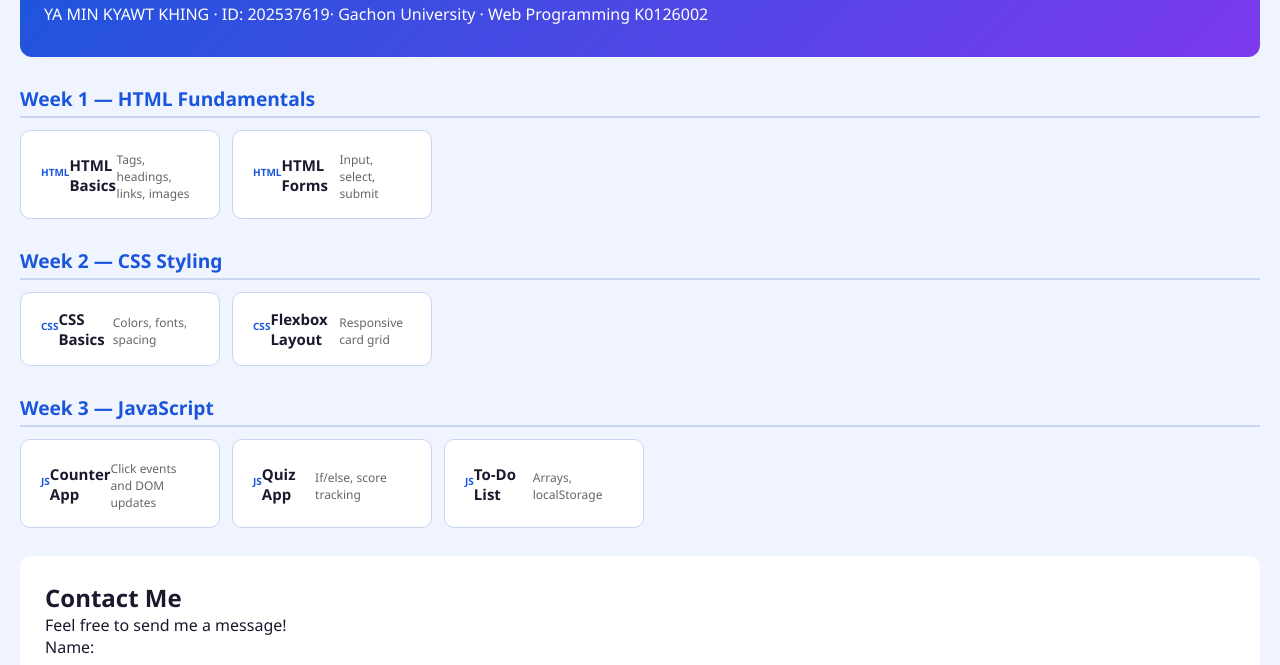
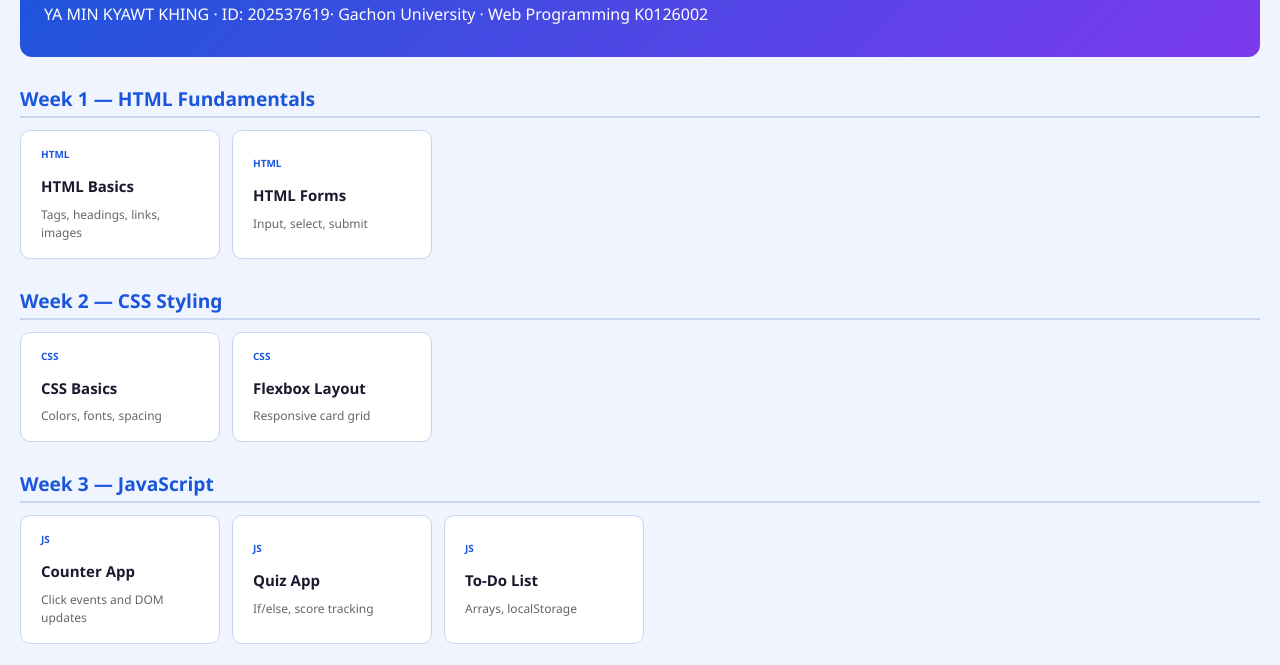
Before and after one commit to yaminkywatkhaing1422001-create/week1, a plain HTML site: page week5/index.html in a window 1280 px wide. Shown: the part 98-763 px from the top of the page. Drawn offline with Linux system fonts and the light colour scheme.

Commit message:
Fix portfolio card text layout
Added CSS styles to improve layout of portfolio cards and links.

```diff
--- a/week5/index.html
+++ b/week5/index.html
@@ -301,5 +301,29 @@ header p {
 }
 </style>
 
+<style>
+/* Fix portfolio card text layout */
+.card,
+.week-section a {
+  display: flex;
+  flex-direction: column;
+  align-items: flex-start;
+  justify-content: center;
+  gap: 8px;
+}
+
+.card h3,
+.card p,
+.card span,
+.week-section a h3,
+.week-section a p,
+.week-section a span {
+  display: block;
+  width: 100%;
+  margin: 0;
+  line-height: 1.5;
+}
+</style>
+
 </body>
 </html>
```
